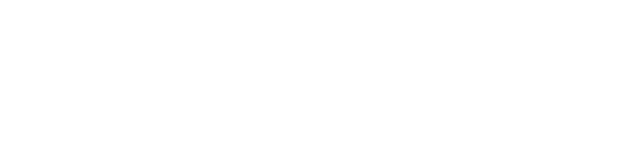
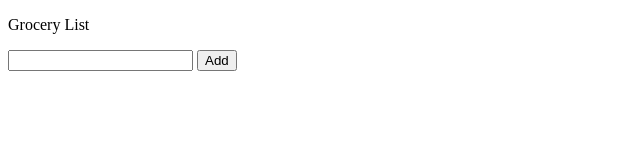
Before and after one commit to CampbellKimi/campbell_kimi.github.io, a plain HTML site: page DOMstuff/index.html in a window 1280 px wide. Shown: the whole page, without its empty margins (0-640 px from the left). Drawn offline with Linux system fonts and the light colour scheme.

Commit message:
DOM Manip

```diff
--- a/DOMstuff/index.html
+++ b/DOMstuff/index.html
@@ -9,6 +9,25 @@
 </head>
 
 <body>
+    <ul id="myList">
 
+      </ul>
+
+      <p>Grocery List</p>
+      <input type="text" id="grocery">
+      <button onclick="groceryList()">Add</button>
+
+
+      <script>
+      function groceryList() {
+        var list = document.getElementById("grocery");
+        var newItem = document.createElement("LI");
+        var textnode = document.createTextNode(list);
+        newItem.appendChild(textnode);
+
+        var list = document.getElementById("myList");
+        list.insertBefore(newItem, list.childNodes[0]);
+      }
+      </script>
 </body>
 </html>
```
